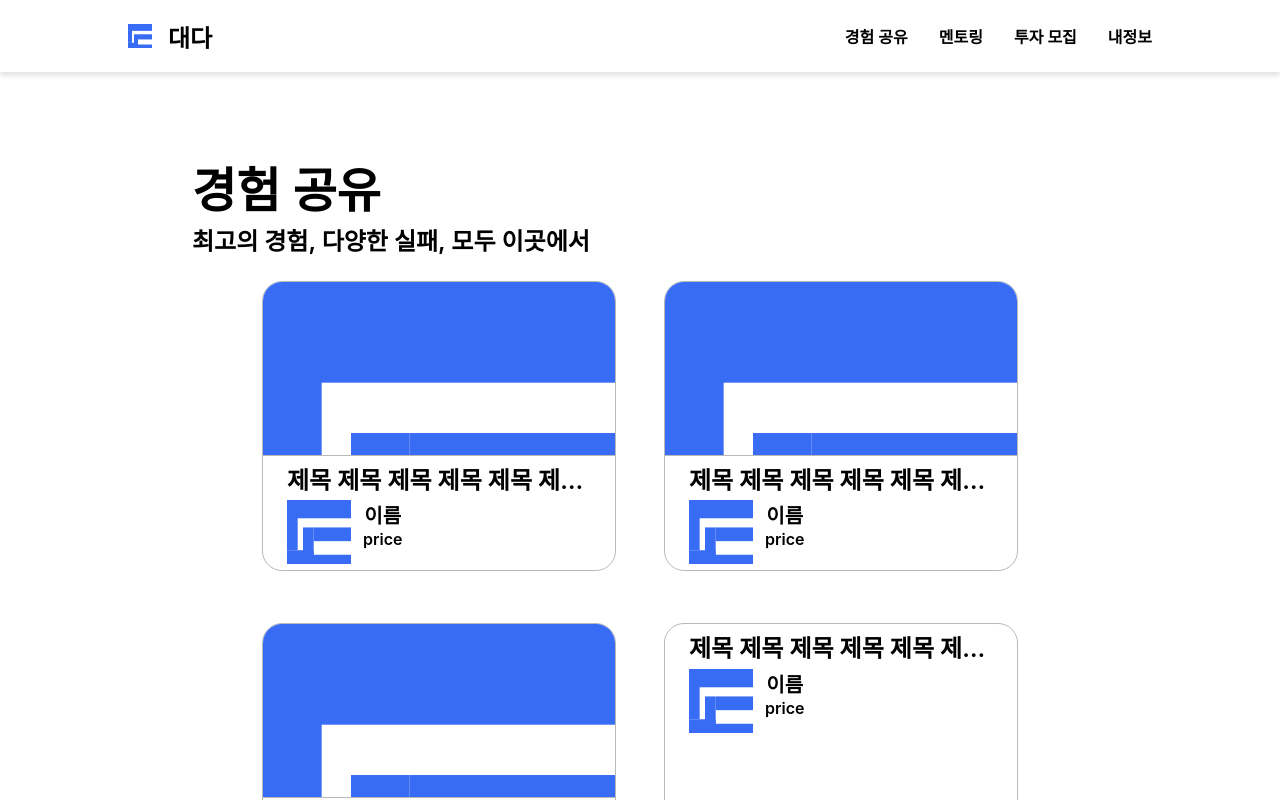
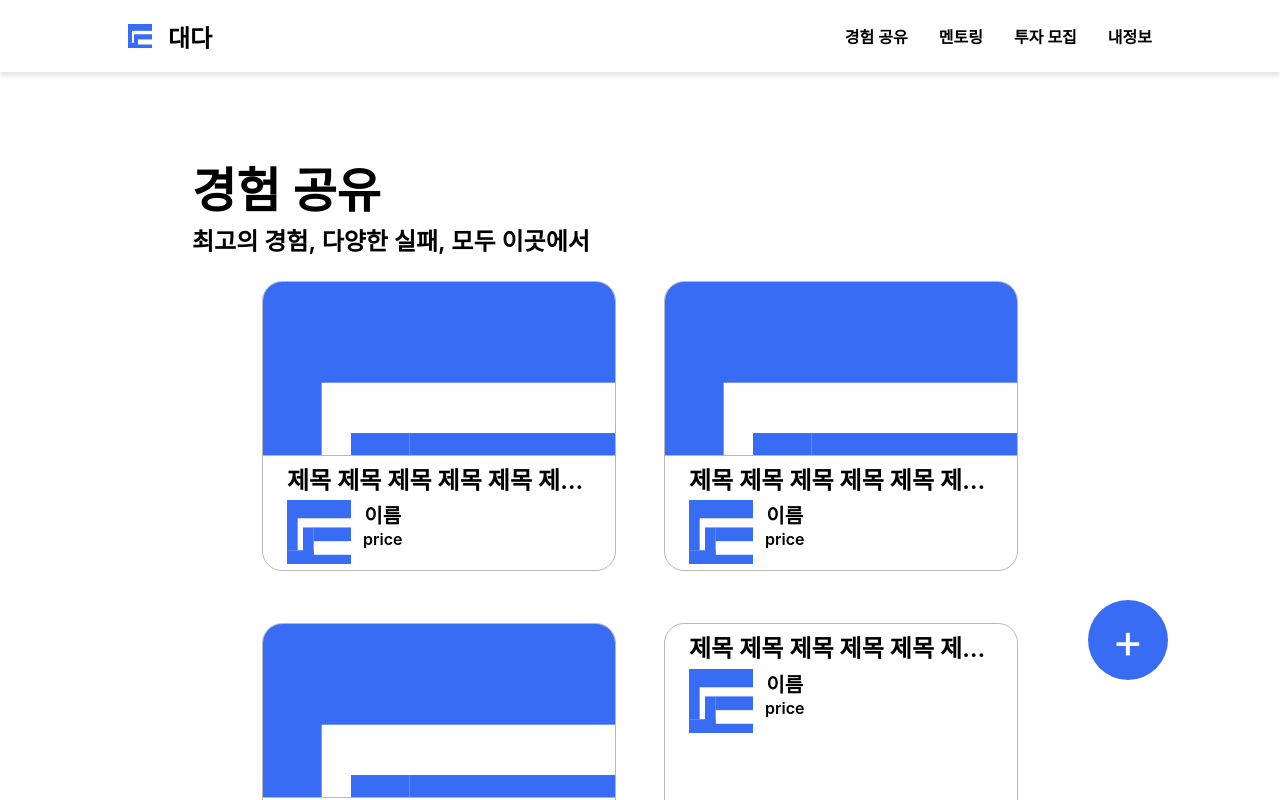
Before and after one commit to khj1030/CO1project, a React (Create React App) app in the folder frontend/: page /experience in a window 1280 px wide. Shown: the top 800 px of the page. Built offline with nearby package versions, Linux system fonts and the light colour scheme.

Commit message:
ADD :: Add Value Button

```diff
--- a/frontend/src/components/experience/Experience.tsx
+++ b/frontend/src/components/experience/Experience.tsx
@@ -2,8 +2,10 @@ import React, { useState } from "react";
 import Title from "../common/form/Title";
 import * as S from "../../styles/Form.style";
 import ContentsBox from "./contentsBox/ContentsBox";
+import { useNavigate } from "react-router-dom";
 
 const Experience = () => {
+  const navigate = useNavigate();
   const [array, setArray] = useState<string[]>([
     "d",
     "d",
@@ -30,6 +32,9 @@ const Experience = () => {
   ]);
   return (
     <S.FormBody>
+      <S.AddBtn onClick={() => navigate("/createexperience")}>
+        <p>+</p>
+      </S.AddBtn>
       <Title
         title="경험 공유"
         context="최고의 경험, 다양한 실패, 모두 이곳에서"
--- a/frontend/src/styles/Form.style.ts
+++ b/frontend/src/styles/Form.style.ts
@@ -16,3 +16,17 @@ export const ListWrap = styled.nav`
   width: 100%;
   text-align: center;
 `;
+
+export const AddBtn = styled.div`
+  position: fixed;
+  margin: 35% 0% 0% 70%;
+  width: 5rem;
+  height: 5rem;
+  border-radius: 50rem;
+  background-color: #386cf4;
+  display: flex;
+  justify-content: center;
+  align-items: center;
+  font-size: 3rem;
+  color: white;
+`;
```
